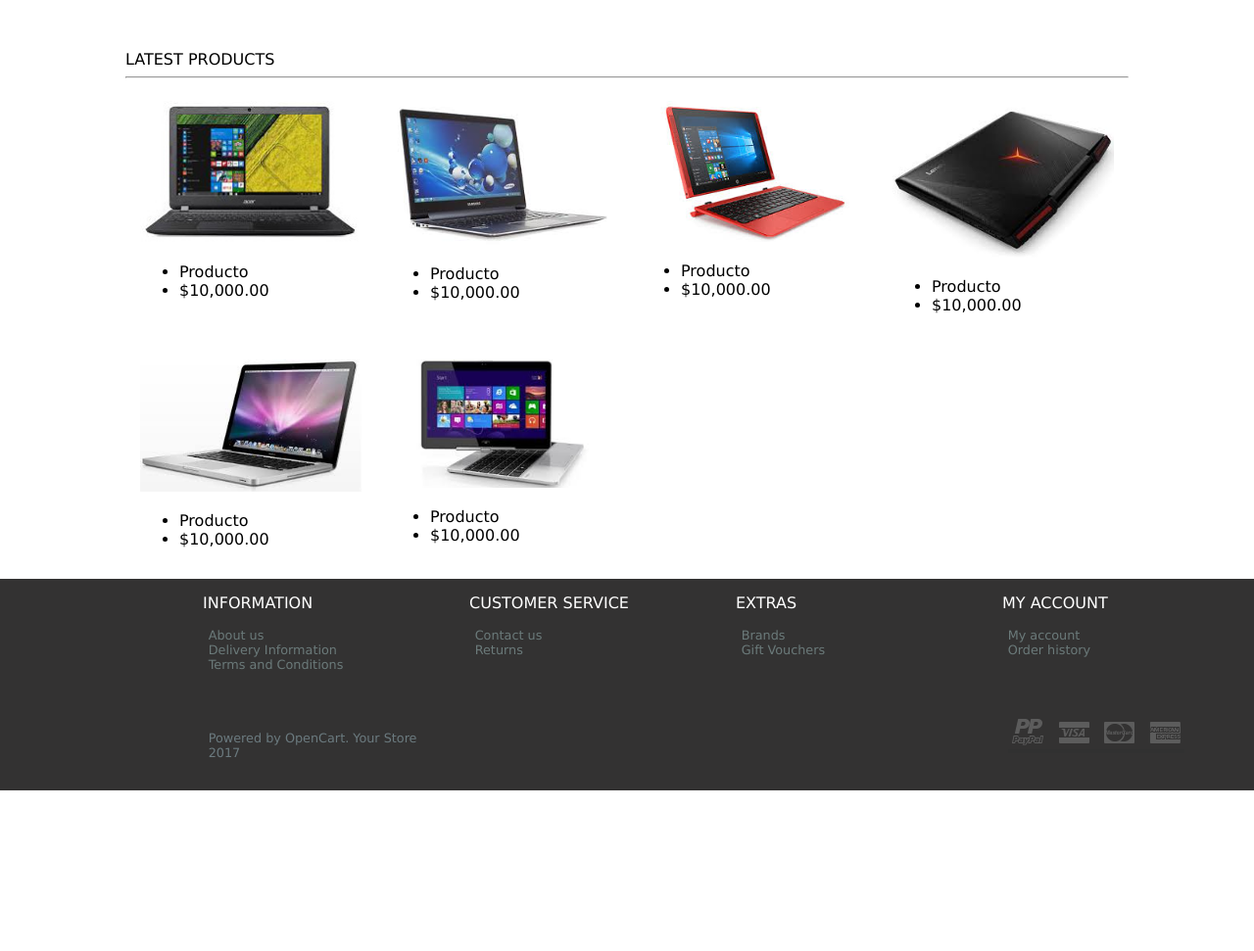
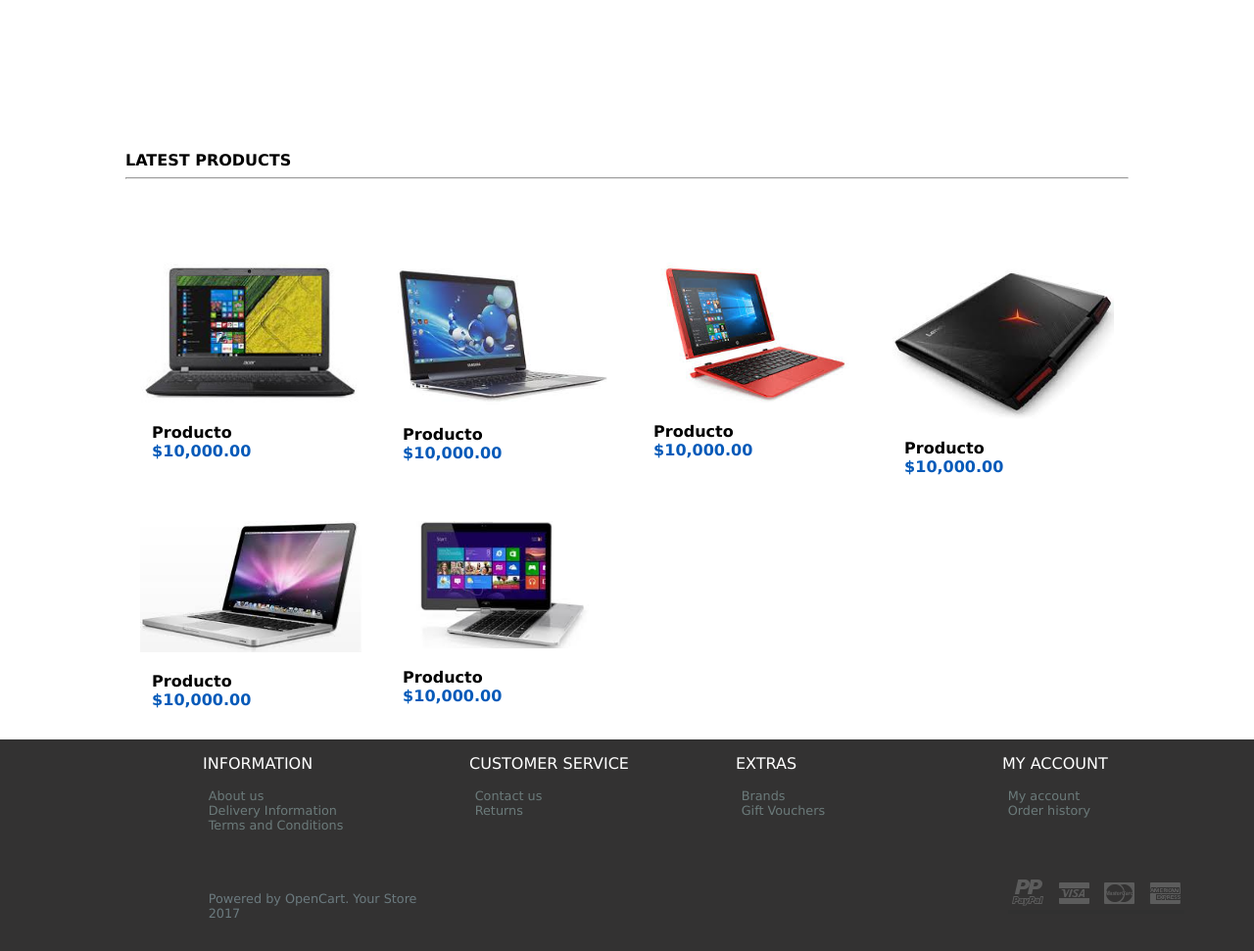
Before and after one commit to diego-nz/eCommerceProyect, a PHP site: page /index.php?view=laptop in a window 1280 px wide. Shown: the part 136-1107 px from the top of the page at 98% size. Before the commit the page ends 943 px from the top, so only its background shows below. Run offline with PHP 8.4, Linux system fonts and the light colour scheme.

Commit message:
Corrección estilos listas.

```diff
--- a/assets/styles/products.css
+++ b/assets/styles/products.css
@@ -7,7 +7,7 @@
     font-weight: 600;
 }
 .products img{
-    width:  10%;
+    max-width: 100%;
     height: auto;
 }
 section{
--- a/view/cameras.php
+++ b/view/cameras.php
@@ -6,8 +6,8 @@
     <title>Contacto</title>
     <meta name="viewport" content="width=device-width, user-scalable=no, initial-scale=1.0, maximum-scale=1.0, minimum-scale=1.0">
     <link rel="stylesheet" href="assets/styles/grid.css">
-    <link rel="stylesheet" href="assets/styles/forms.css">
     <link rel="stylesheet" href="assets/styles/main.css">
+    <link rel="stylesheet" href="assets/styles/products.css">
 </head>
 
 <body>
--- a/view/desktop.php
+++ b/view/desktop.php
@@ -6,8 +6,8 @@
     <title>Contacto</title>
     <meta name="viewport" content="width=device-width, user-scalable=no, initial-scale=1.0, maximum-scale=1.0, minimum-scale=1.0">
     <link rel="stylesheet" href="assets/styles/grid.css">
-    <link rel="stylesheet" href="assets/styles/forms.css">
     <link rel="stylesheet" href="assets/styles/main.css">
+    <link rel="stylesheet" href="assets/styles/products.css">
 </head>
 
 <body>
--- a/view/laptop.php
+++ b/view/laptop.php
@@ -6,8 +6,8 @@
     <title>Contacto</title>
     <meta name="viewport" content="width=device-width, user-scalable=no, initial-scale=1.0, maximum-scale=1.0, minimum-scale=1.0">
     <link rel="stylesheet" href="assets/styles/grid.css">
-    <link rel="stylesheet" href="assets/styles/forms.css">
     <link rel="stylesheet" href="assets/styles/main.css">
+    <link rel="stylesheet" href="assets/styles/products.css">
 </head>
 
 <body>
--- a/view/tablets.php
+++ b/view/tablets.php
@@ -6,8 +6,8 @@
     <title>Contacto</title>
     <meta name="viewport" content="width=device-width, user-scalable=no, initial-scale=1.0, maximum-scale=1.0, minimum-scale=1.0">
     <link rel="stylesheet" href="assets/styles/grid.css">
-    <link rel="stylesheet" href="assets/styles/forms.css">
     <link rel="stylesheet" href="assets/styles/main.css">
+    <link rel="stylesheet" href="assets/styles/products.css">
 </head>
 
 <body>
```
